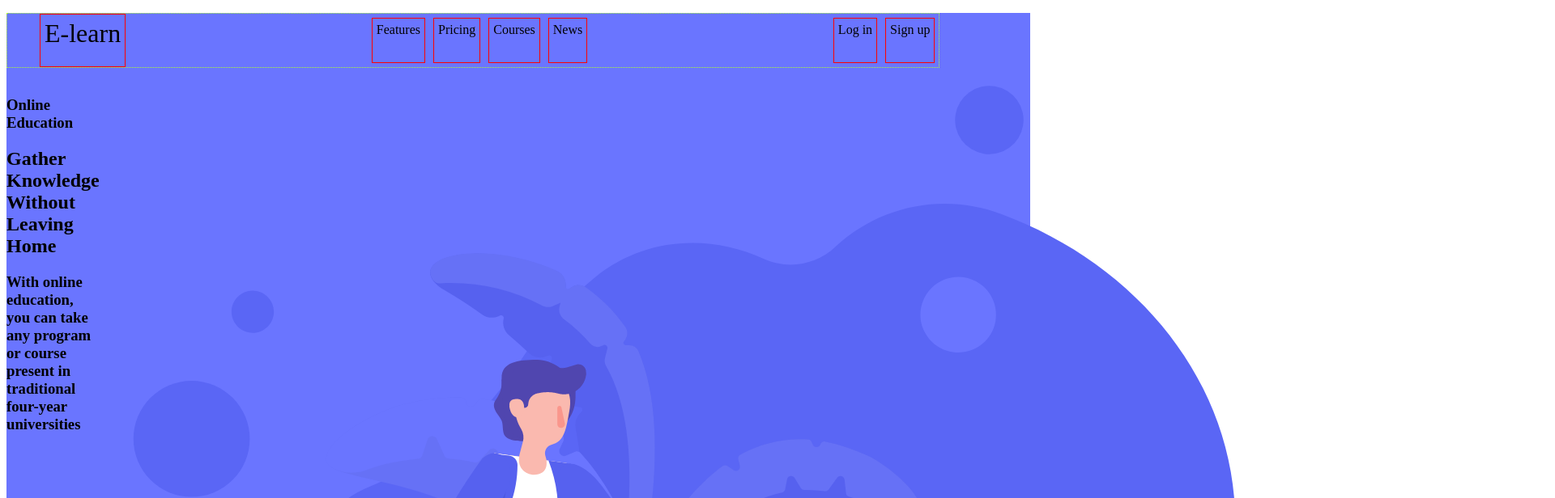
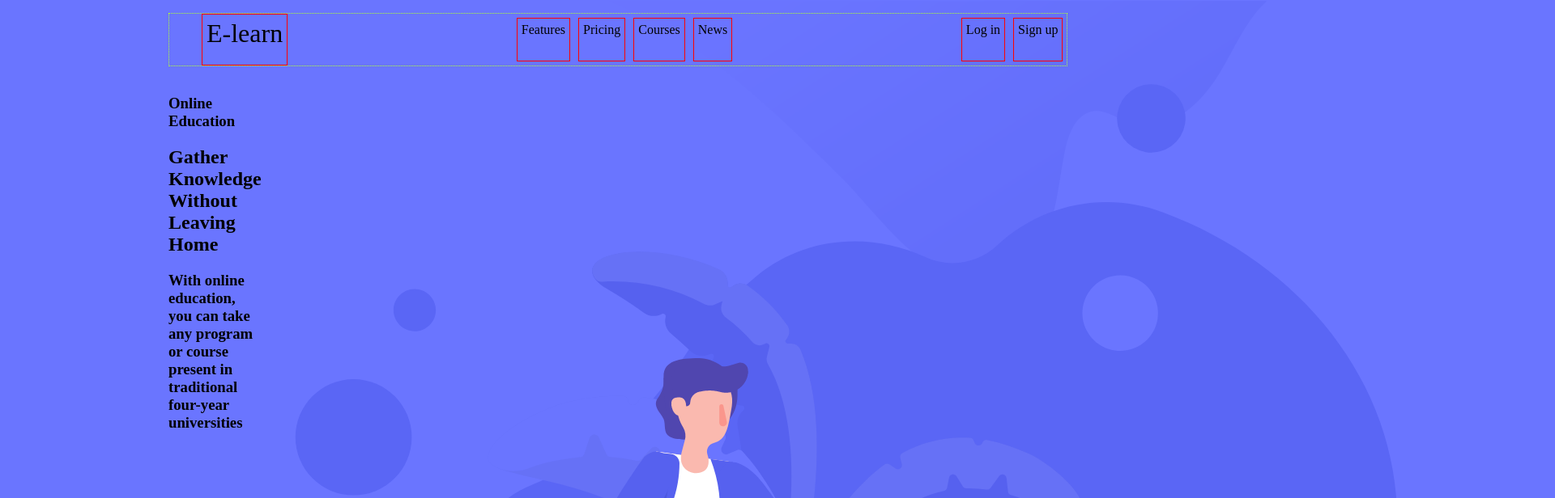
Before and after one commit to Zohla/e-learn, a plain HTML site: page index.html in a window 1280 px wide. Shown: the top 616 px of the page at 81% size, 1920 px wide, since content can reach past the window. Drawn offline with Linux system fonts and the light colour scheme.

Commit message:
Update main.css

```diff
--- a/styles/main.css
+++ b/styles/main.css
@@ -1,10 +1,18 @@
 
+* {
+    box-sizing: border-box;
+}
 body {
+    background: url("../assets/images/BG@2x.png");
+    background-repeat: no-repeat;
+    background-size: auto;
+    background-size: 1920px 1157px;
 
 }
 #main-div {
-    background-image: url("../assets/images/BG@2x.png");
+
     /* display: flex; */
+    margin: 5px 200px;
 
 
 }
```
